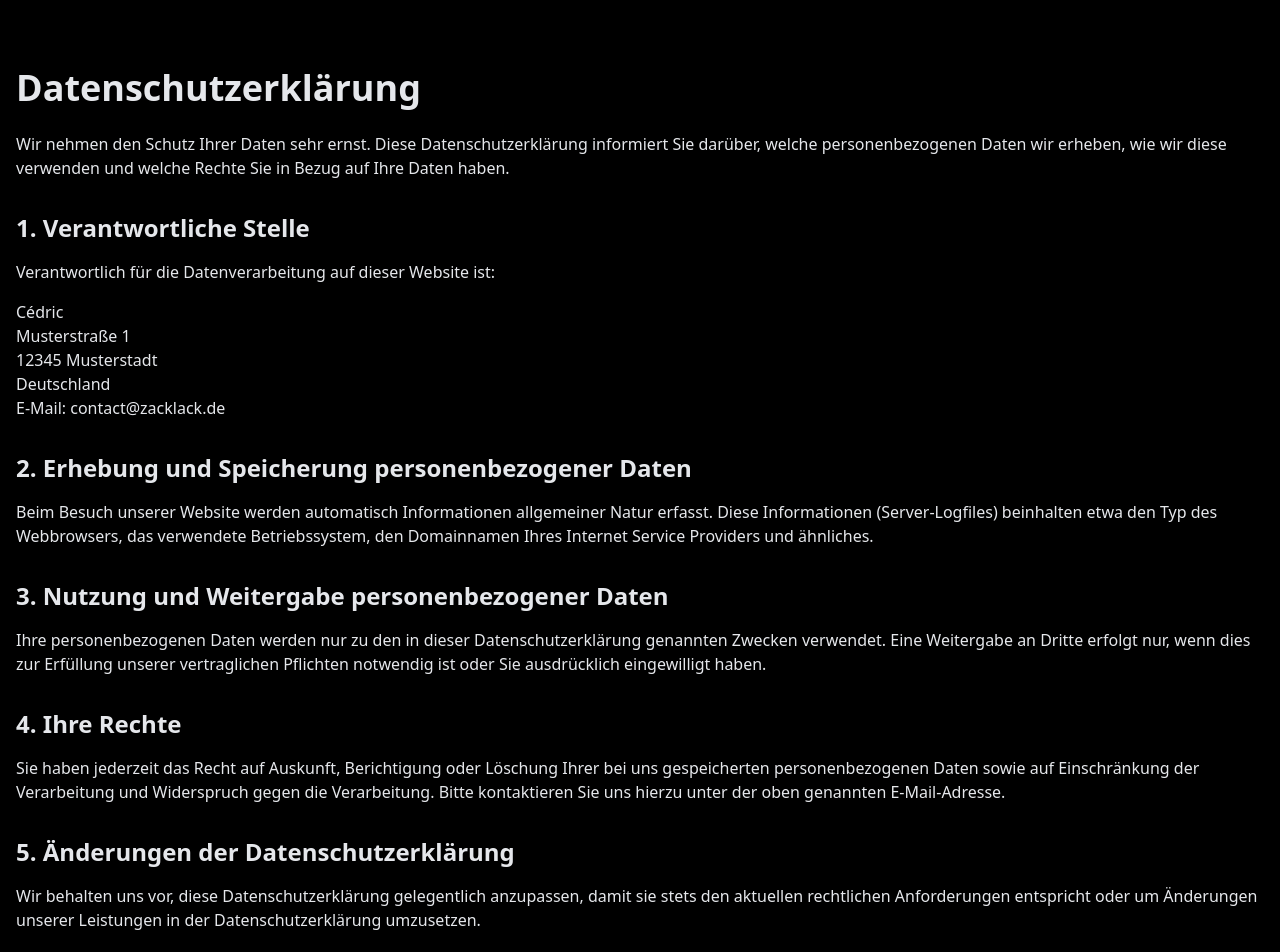
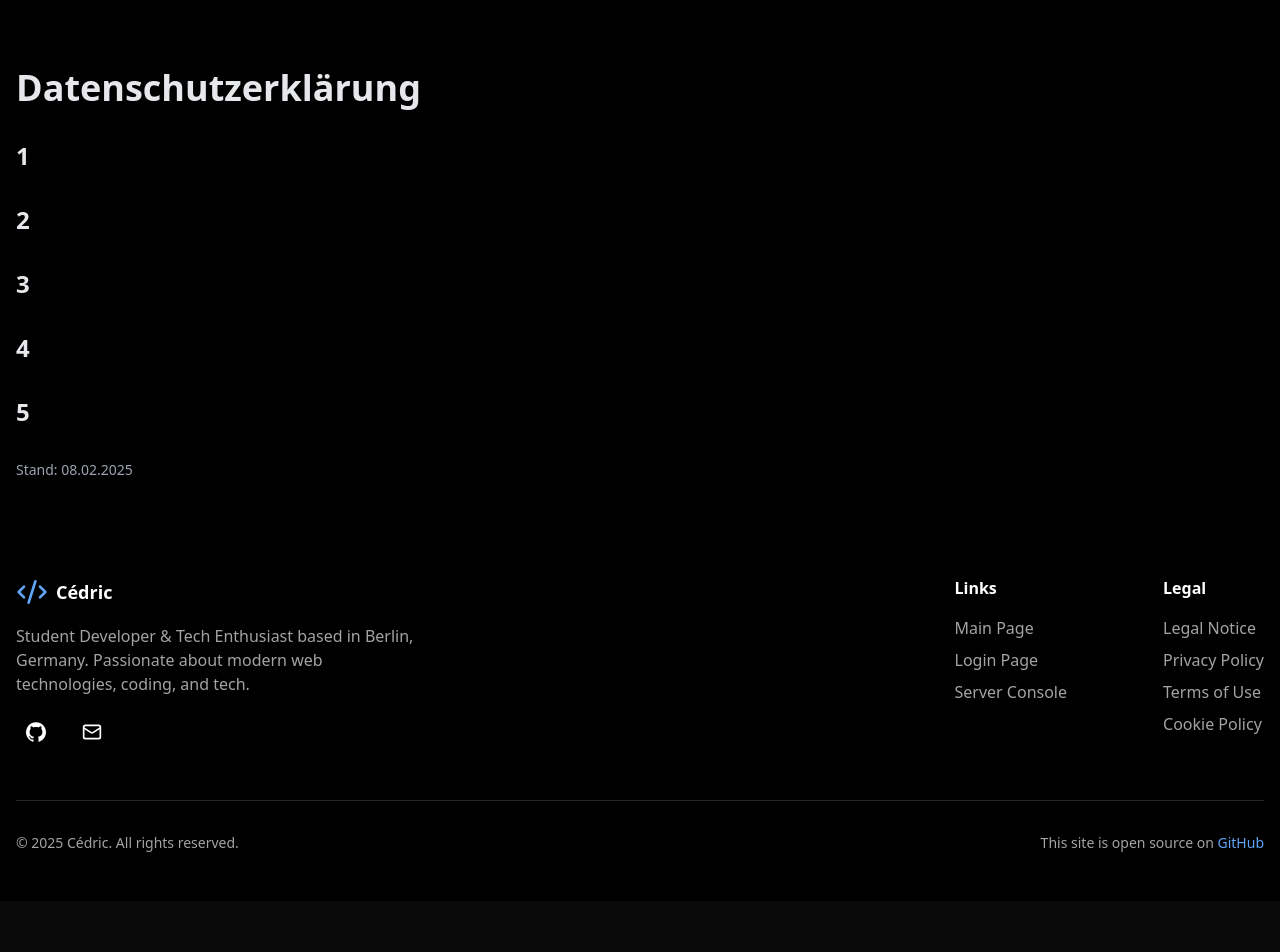
Before and after one commit to Zzackllack/Datenschutzerklaerung, a React (Vite) app: page / in a window 1280 px wide. Shown: the part 780-1732 px from the top of the page. After the commit the page ends 1681 px from the top, so only its background shows below. Built offline with nearby package versions, Linux system fonts and the light colour scheme.

Commit message:
Translate Hero component text to German; update Policy component structure and add smooth scrolling

```diff
--- a/src/components/Hero.tsx
+++ b/src/components/Hero.tsx
@@ -23,13 +23,13 @@ const Hero = () => {
               href="#policy-details"
               className="inline-flex items-center justify-center px-8 py-4 rounded-lg bg-white text-black font-medium hover:bg-neutral-200 transition-all duration-200 transform hover:scale-105"
             >
-              Read More
+              Mehr
             </a>
             <a
               href="mailto:contact@zacklack.de"
               className="inline-flex items-center justify-center px-8 py-4 rounded-lg border border-neutral-500 text-neutral-200 hover:bg-neutral-900 transition-all duration-200 transform hover:scale-105"
             >
-              Contact Us
+              Kontaktiere uns
             </a>
           </div>
         </div>
--- a/src/components/Policy.tsx
+++ b/src/components/Policy.tsx
@@ -5,44 +5,21 @@ const Policy: React.FC = () => {
         <section id="policy-details" className="container mx-auto px-4 py-12 text-gray-200">
             <h1 className="text-4xl font-bold mb-6">Datenschutzerklärung</h1>
             <p className="mb-4">
-                Wir nehmen den Schutz Ihrer Daten sehr ernst. Diese Datenschutzerklärung informiert Sie darüber,
-                welche personenbezogenen Daten wir erheben, wie wir diese verwenden und welche Rechte Sie in Bezug auf
-                Ihre Daten haben.
             </p>
-            <h2 className="text-2xl font-semibold mt-8 mb-4">1. Verantwortliche Stelle</h2>
+            <h2 className="text-2xl font-semibold mt-8 mb-4">1</h2>
             <p className="mb-4">
-                Verantwortlich für die Datenverarbeitung auf dieser Website ist:
             </p>
+            <h2 className="text-2xl font-semibold mt-8 mb-4">2</h2>
             <p className="mb-4">
-                Cédric<br />
-                Musterstraße 1<br />
-                12345 Musterstadt<br />
-                Deutschland<br />
-                E-Mail: contact@zacklack.de
             </p>
-            <h2 className="text-2xl font-semibold mt-8 mb-4">2. Erhebung und Speicherung personenbezogener Daten</h2>
+            <h2 className="text-2xl font-semibold mt-8 mb-4">3</h2>
             <p className="mb-4">
-                Beim Besuch unserer Website werden automatisch Informationen allgemeiner Natur erfasst. Diese
-                Informationen (Server-Logfiles) beinhalten etwa den Typ des Webbrowsers, das verwendete
-                Betriebssystem, den Domainnamen Ihres Internet Service Providers und ähnliches.
             </p>
-            <h2 className="text-2xl font-semibold mt-8 mb-4">3. Nutzung und Weitergabe personenbezogener Daten</h2>
+            <h2 className="text-2xl font-semibold mt-8 mb-4">4</h2>
             <p className="mb-4">
-                Ihre personenbezogenen Daten werden nur zu den in dieser Datenschutzerklärung genannten Zwecken verwendet.
-                Eine Weitergabe an Dritte erfolgt nur, wenn dies zur Erfüllung unserer vertraglichen Pflichten notwendig ist
-                oder Sie ausdrücklich eingewilligt haben.
             </p>
-            <h2 className="text-2xl font-semibold mt-8 mb-4">4. Ihre Rechte</h2>
+            <h2 className="text-2xl font-semibold mt-8 mb-4">5</h2>
             <p className="mb-4">
-                Sie haben jederzeit das Recht auf Auskunft, Berichtigung oder Löschung Ihrer bei uns gespeicherten
-                personenbezogenen Daten sowie auf Einschränkung der Verarbeitung und Widerspruch gegen die
-                Verarbeitung. Bitte kontaktieren Sie uns hierzu unter der oben genannten E-Mail-Adresse.
-            </p>
-            <h2 className="text-2xl font-semibold mt-8 mb-4">5. Änderungen der Datenschutzerklärung</h2>
-            <p className="mb-4">
-                Wir behalten uns vor, diese Datenschutzerklärung gelegentlich anzupassen, damit sie stets den
-                aktuellen rechtlichen Anforderungen entspricht oder um Änderungen unserer Leistungen in der
-                Datenschutzerklärung umzusetzen.
             </p>
             <p className="mt-8 text-sm text-gray-400">
                 Stand: 08.02.2025
--- a/src/index.css
+++ b/src/index.css
@@ -9,6 +9,10 @@ body,
   width: 100%;
   margin: 0;
   padding: 0;
+}
+
+html {
+  scroll-behavior: smooth;
 }
 
 /* Optionally remove any container-size restrictions */
```
